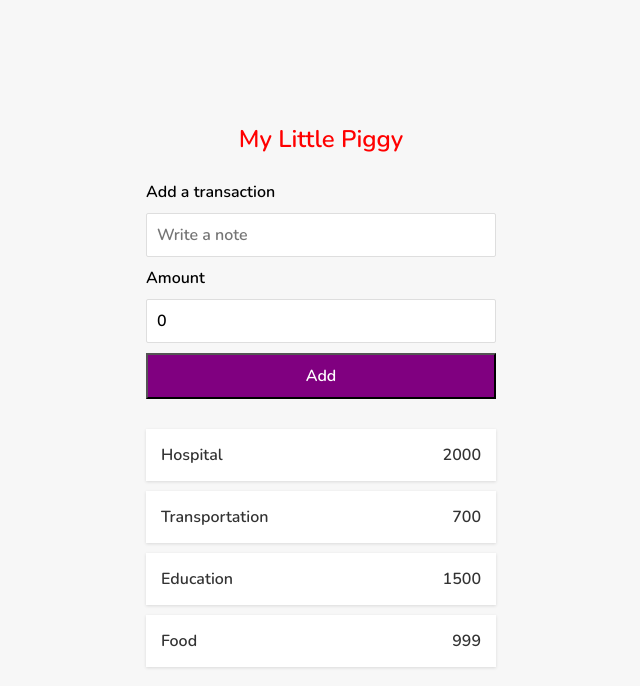
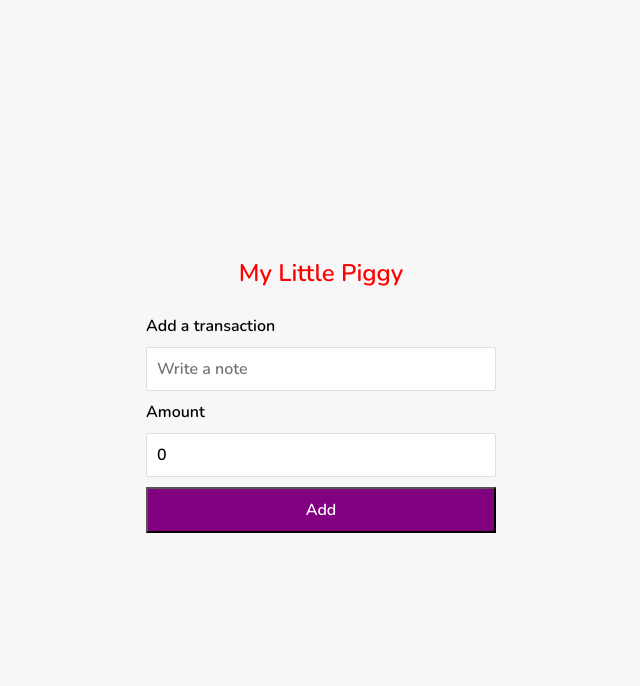
Before and after one commit to Nstw/react-little-piggy, a React (Create React App) app: page / in a window 1280 px wide. Shown: the top 686 px of the page, without its empty margins (319-959 px from the left). Built offline with nearby package versions, Linux system fonts and the light colour scheme; the HTML template or start-up script is replaced by a standard one.

Commit message:
[update] custom add transaction and pass data by prop

```diff
--- a/src/App.js
+++ b/src/App.js
@@ -1,3 +1,4 @@
+import { useState } from 'react';
 import './App.css';
 import Transaction from './components/Transaction';
 import FormComponent from './components/FormComponent';
@@ -9,11 +10,19 @@
 );
 
 function App() {
+  const [items, setItems] = useState([]);
+
+  const onAddNewItem = (newItem) => {
+    setItems((prevItem) => {
+      return [newItem, ...prevItem];
+    });
+  };
+
   return (
     <div className="container">
       <Title />
-      <FormComponent />
-      <Transaction />
+      <FormComponent onAddItem={onAddNewItem} />
+      <Transaction items={items} />
     </div>
   );
 }
--- a/src/components/FormComponent.js
+++ b/src/components/FormComponent.js
@@ -1,7 +1,8 @@
 import { useState } from 'react';
+import { v4 as uuidv4 } from 'uuid';
 import './FormComponent.css';
 
-const FormComponent = () => {
+const FormComponent = (props) => {
   const [title, setTitle] = useState('');
   const [amount, setAmount] = useState(0);
 
@@ -14,9 +15,11 @@
   const saveItem = (event) => {
     event.preventDefault();
     const itemData = {
+      id: uuidv4(),
       title: title,
       amount: Number(amount),
     };
+    props.onAddItem(itemData);
     setTitle('');
     setAmount(0);
   };
--- a/src/components/Transaction.js
+++ b/src/components/Transaction.js
@@ -1,19 +1,12 @@
 import Item from './Item';
 import './Transaction.css';
-import { v4 as uuidv4 } from 'uuid';
 
-const Transaction = () => {
-  const data = [
-    { title: 'Hospital', amount: 2000 },
-    { title: 'Transportation', amount: 700 },
-    { title: 'Education', amount: 1500 },
-    { title: 'Food', amount: 999 },
-  ];
+const Transaction = (props) => {
+  const { items } = props;
   return (
     <ul className="item-list">
-      {data.map((element) => {
-        // return <Item title={element.title} amount={element.amount} />;
-        return <Item {...element} key={uuidv4()} />;
+      {items.map((element) => {
+        return <Item {...element} key={element.id} />;
       })}
     </ul>
   );
```
